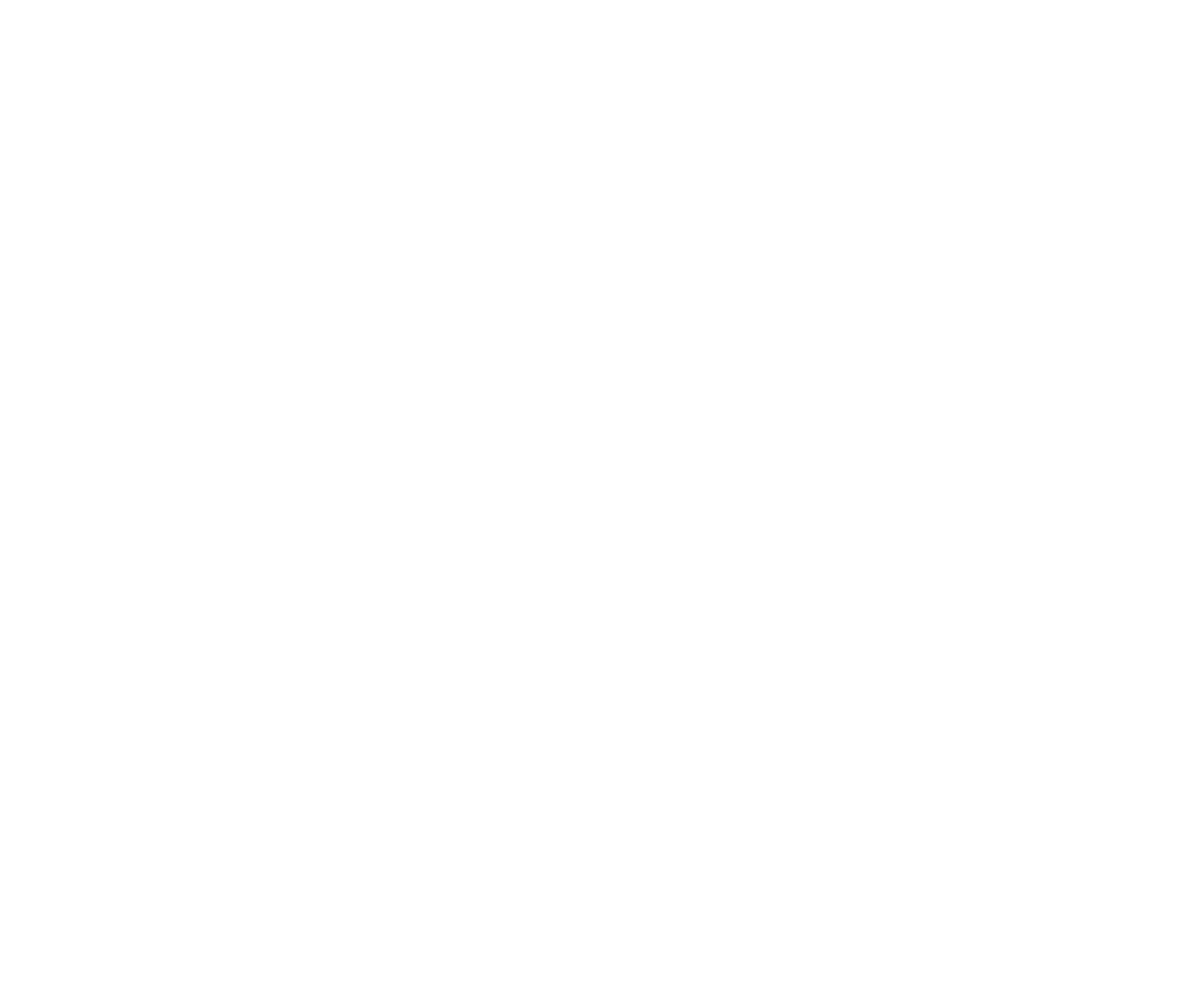
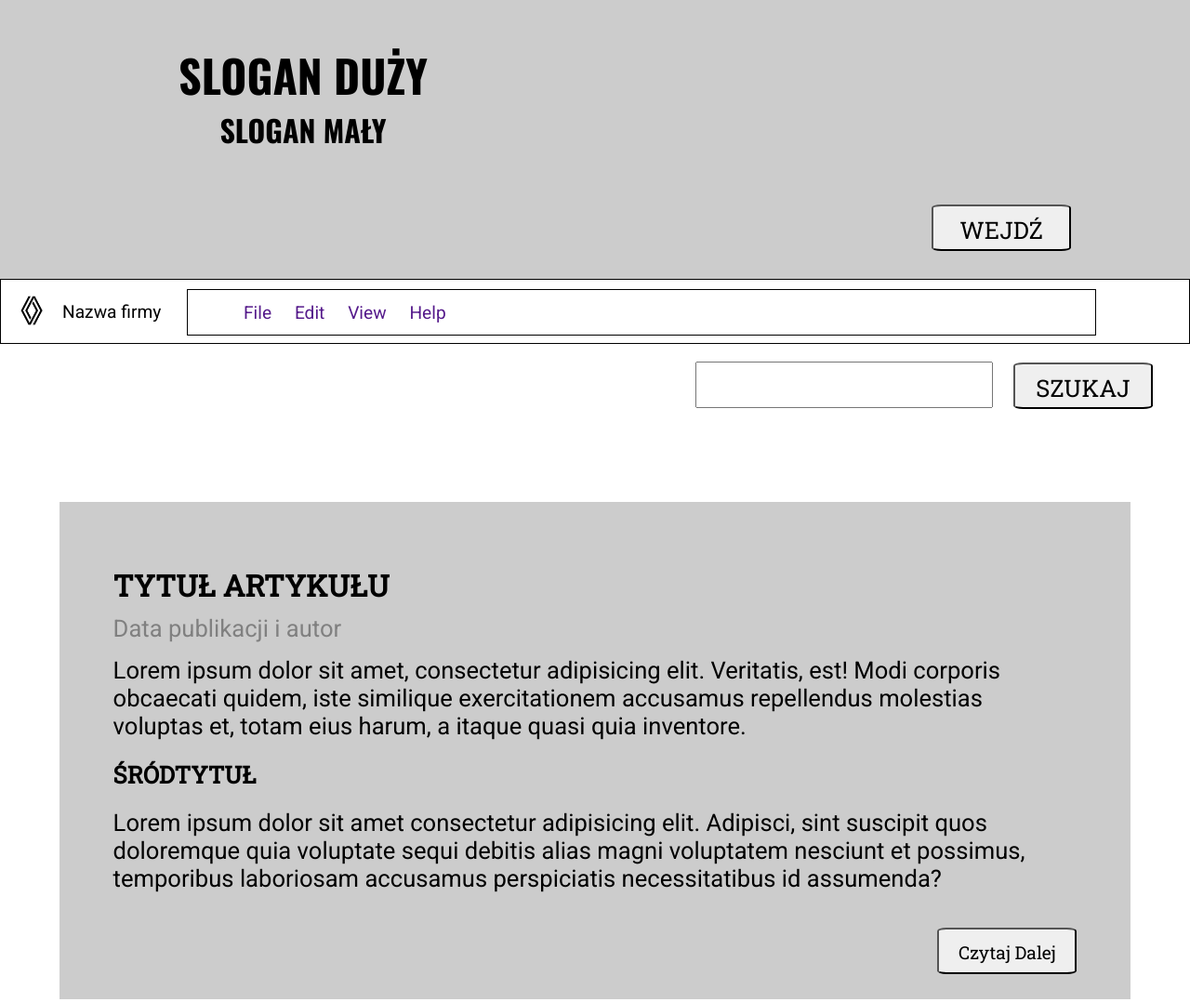
Before and after one commit to andrzejszl/kurs-projekty-css-i-javascript, a plain HTML site: page f02/p1/index.html in a window 1280 px wide. Shown: the top 1078 px of the page at 93% size. Before the commit the page ends 800 px from the top, so only its background shows below. Drawn offline with nearby package versions, Linux system fonts and the light colour scheme.

Commit message:
finished project 1

```diff
--- a/f02/p1/index.html
+++ b/f02/p1/index.html
@@ -6,10 +6,79 @@
     <meta http-equiv="X-UA-Compatible" content="IE=edge">
     <meta name="viewport" content="width=device-width, initial-scale=1.0">
     <title>Document</title>
+    <link
+        href="https://fonts.googleapis.com/css2?family=Oswald:wght@400;700&family=Roboto&family=Roboto+Slab&display=swap"
+        rel="stylesheet">
+    <link rel="stylesheet" href="styles.css">
 </head>
 
 <body>
-
+    <header class="banner">
+        <div class="banner__container">
+            <h1 class="banner__slogan">slogan duży</h1>
+            <h2 class="banner__slogan banner__slogan--size-small">slogan mały</h2>
+        </div>
+        <button class="button banner__button">wejdź</button>
+    </header>
+    <div class="bar">
+        <div class="bar__logo">
+            <img class="bar__img" src="images/logo.jpeg" alt="">
+            <p class="bar_name">Nazwa firmy</p>
+        </div>
+        <nav class="bar__nav">
+            <ul class="bar__nav-list">
+                <li class="bar__nav-element"><a class="bar__nav-link" href="">File</a></li>
+                <li class="bar__nav-element"><a class="bar__nav-link" href="">Edit</a></li>
+                <li class="bar__nav-element"><a class="bar__nav-link" href="">View</a></li>
+                <li class="bar__nav-element"><a class="bar__nav-link" href="">Help</a></li>
+            </ul>
+        </nav>
+    </div>
+    <aside class="searchzone">
+        <input class="input searchzone__input" type="text">
+        <button class="button searchzone__button">szukaj</button>
+    </aside>
+    <main class="article">
+        <article class="article__main">
+            <h2 class="article__title">Tytuł artykułu</h2>
+            <p class="article__description">Data publikacji i autor</p>
+            <p class="article__text">Lorem ipsum dolor sit amet, consectetur adipisicing elit. Veritatis, est! Modi
+                corporis obcaecati quidem, iste similique exercitationem accusamus repellendus molestias voluptas et,
+                totam eius harum, a itaque quasi quia inventore.</p>
+            <h3 class="article__title article__title--size-small">Śródtytuł</h3>
+            <p class="article__text">Lorem ipsum dolor sit amet consectetur adipisicing elit. Adipisci, sint suscipit
+                quos doloremque quia voluptate sequi debitis alias magni voluptatem nesciunt et possimus, temporibus
+                laboriosam accusamus perspiciatis necessitatibus id assumenda?</p>
+            <button class="button article__button">czytaj dalej</button>
+        </article>
+        <article class="article__main">
+            <h2 class="article__title">Tytuł artykułu</h2>
+            <p class="article__description">Data publikacji i autor</p>
+            <p class="article__text">Lorem ipsum dolor sit amet, consectetur adipisicing elit. Veritatis, est! Modi
+                corporis obcaecati quidem, iste similique exercitationem accusamus repellendus molestias voluptas et,
+                totam eius harum, a itaque quasi quia inventore.</p>
+            <h3 class="article__title article__title--size-small">Śródtytuł</h3>
+            <p class="article__text">Lorem ipsum dolor sit amet consectetur adipisicing elit. Adipisci, sint suscipit
+                quos doloremque quia voluptate sequi debitis alias magni voluptatem nesciunt et possimus, temporibus
+                laboriosam accusamus perspiciatis necessitatibus id assumenda?</p>
+            <button class="button article__button">czytaj dalej</button>
+        </article>
+        <article class="article__main">
+            <h2 class="article__title">Tytuł artykułu</h2>
+            <p class="article__description">Data publikacji i autor</p>
+            <p class="article__text">Lorem ipsum dolor sit amet, consectetur adipisicing elit. Veritatis, est! Modi
+                corporis obcaecati quidem, iste similique exercitationem accusamus repellendus molestias voluptas et,
+                totam eius harum, a itaque quasi quia inventore.</p>
+            <h3 class="article__title article__title--size-small">Śródtytuł</h3>
+            <p class="article__text">Lorem ipsum dolor sit amet consectetur adipisicing elit. Adipisci, sint suscipit
+                quos doloremque quia voluptate sequi debitis alias magni voluptatem nesciunt et possimus, temporibus
+                laboriosam accusamus perspiciatis necessitatibus id assumenda?</p>
+            <button class="button article__button">czytaj dalej</button>
+        </article>
+    </main>
+    <footer class="footer">
+        <p class="footer__text">Copyright - Adres</p>
+    </footer>
 </body>
 
 </html>
--- /dev/null
+++ b/f02/p1/styles.css
@@ -0,0 +1,200 @@
+/* font-family: 'Oswald', sans-serif;
+font-family: 'Roboto', sans-serif;
+font-family: 'Roboto Slab', serif; */
+
+
+/* style bazowe */
+* {
+    margin: 0;
+    padding: 0;
+    box-sizing: border-box;
+}
+
+body {
+    font-family: 'Roboto', sans-serif;
+    font-size: 10px;
+}
+
+/* button input  styles */
+
+.button {
+    font-family: 'Roboto Slab', sans-serif;
+    /* font-weight: bold; */
+    text-transform: uppercase;
+    font-size: 1.6rem;
+    width: 150px;
+    height: 50px;
+    line-height: 50px;
+    border-radius: 7%;
+    cursor: pointer;
+}
+
+.input {
+    height: 50px;
+    width: 25vw;
+    min-width: 250px;
+}
+
+.button:hover {
+    background-color: #ddd;
+}
+
+/* banner */
+
+.banner {
+    position: relative;
+    background-color: #ccc;
+    min-height: 300px;
+    height: 30vh;
+}
+
+.banner__container {
+    position: absolute;
+    top: 15%;
+    left: 15%;
+    text-align: center;
+}
+
+.banner__slogan {
+    font-family: 'Oswald', sans-serif;
+    font-size: 3rem;
+    text-transform: uppercase;
+}
+
+.banner__slogan--size-small {
+    font-size: 2rem;
+}
+
+.banner__button {
+    position: absolute;
+    right: 10%;
+    bottom: 10%;
+}
+
+
+/* navbar */
+.bar {
+    position: relative;
+    height: 70px;
+    font-size: 1.2rem;
+    border: 1px solid black;
+
+}
+
+.bar__img {
+    height: 66px;
+    width: 66px;
+    background-color: transparent;
+    z-index: -99999;
+}
+
+.bar__logo {
+
+    height: 70px;
+    display: inline-block;
+}
+
+.bar_name {
+    position: absolute;
+    line-height: 70px;
+    display: inline-block;
+}
+
+.bar__nav {
+    border: 1px solid black;
+    position: absolute;
+    left: 200px;
+    right: 100px;
+    top: 10px;
+    height: 50px;
+    display: inline-block;
+    line-height: 50px;
+    padding: 0 10px 0 50px;
+}
+
+.bar__nav-element {
+    display: inline-block;
+
+}
+
+.bar__nav-link {
+    padding: 15px 10px;
+    text-decoration: none;
+}
+
+/* search input and button */
+
+.searchzone {
+    text-align: right;
+    margin: 20px;
+    height: 50px;
+}
+
+.searchzone__button {
+    margin: 0 20px 20px;
+}
+
+.searchzone__input {
+    position: relative;
+    top: -4px;
+    line-height: 50px;
+    font-size: 1.6rem;
+}
+
+
+/* articles */
+
+.article {
+    padding: 20px 5%;
+}
+
+.article__main {
+    position: relative;
+    margin: 60px 0;
+    background-color: #ccc;
+    padding: 5% 5% 10%;
+}
+
+.article__title {
+    text-transform: uppercase;
+    margin: 10px 0;
+    font-size: 2rem;
+    font-family: 'Roboto Slab', serif;
+}
+
+.article__title--size-small {
+    font-size: 1.6rem;
+    margin: 20px 0;
+}
+
+.article__description {
+    font-size: 1.6rem;
+    color: grey;
+}
+
+.article__text {
+    margin-top: 15px;
+    font-size: 1.6rem;
+}
+
+.article__button {
+    font-size: 1.2rem;
+    position: absolute;
+    right: 5%;
+    bottom: 5%;
+    text-transform: capitalize;
+}
+
+
+/* footer */
+
+.footer {
+    border: 1px solid black;
+    height: 70px;
+}
+
+.footer__text {
+    font-size: 1.4rem;
+    line-height: 70px;
+    margin-left: 7%;
+}
```
Also changed, not shown: f02/p1/images/logo.jpeg (added).
